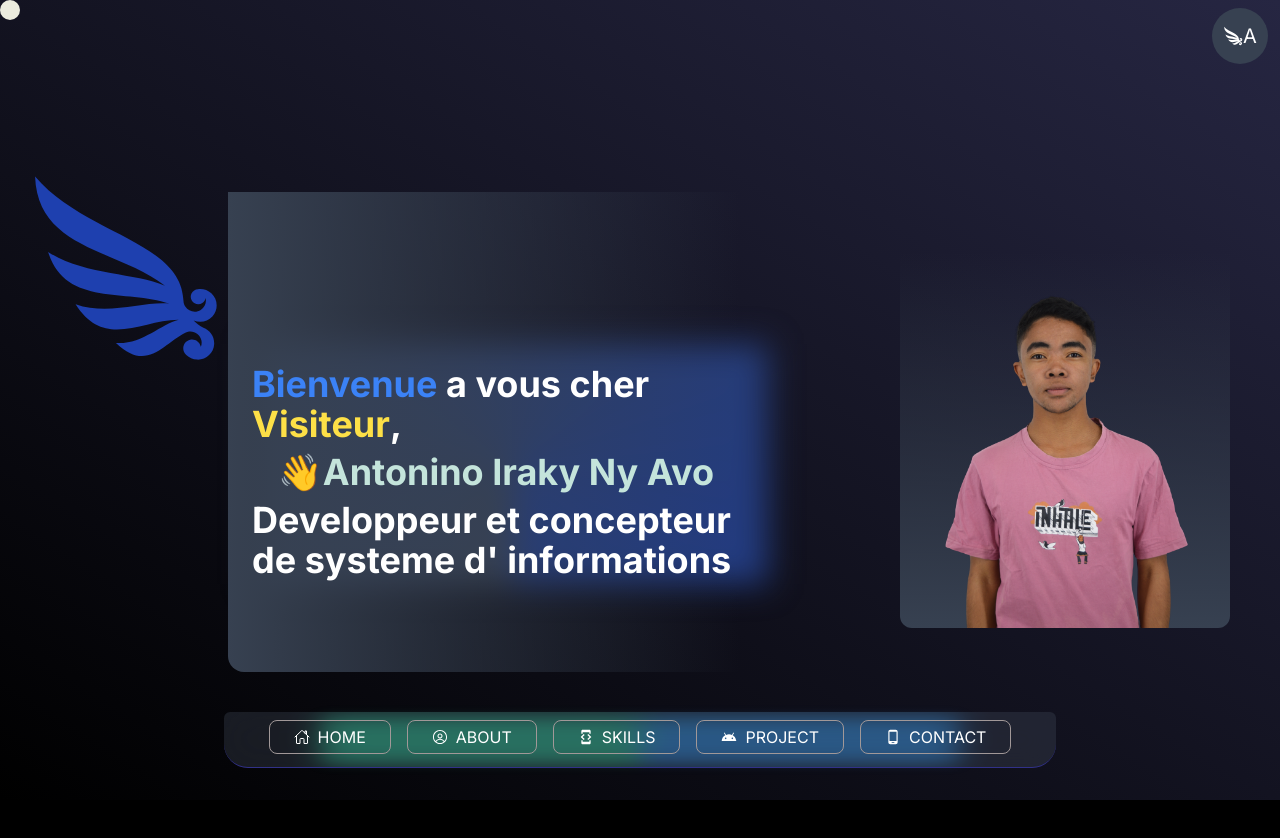
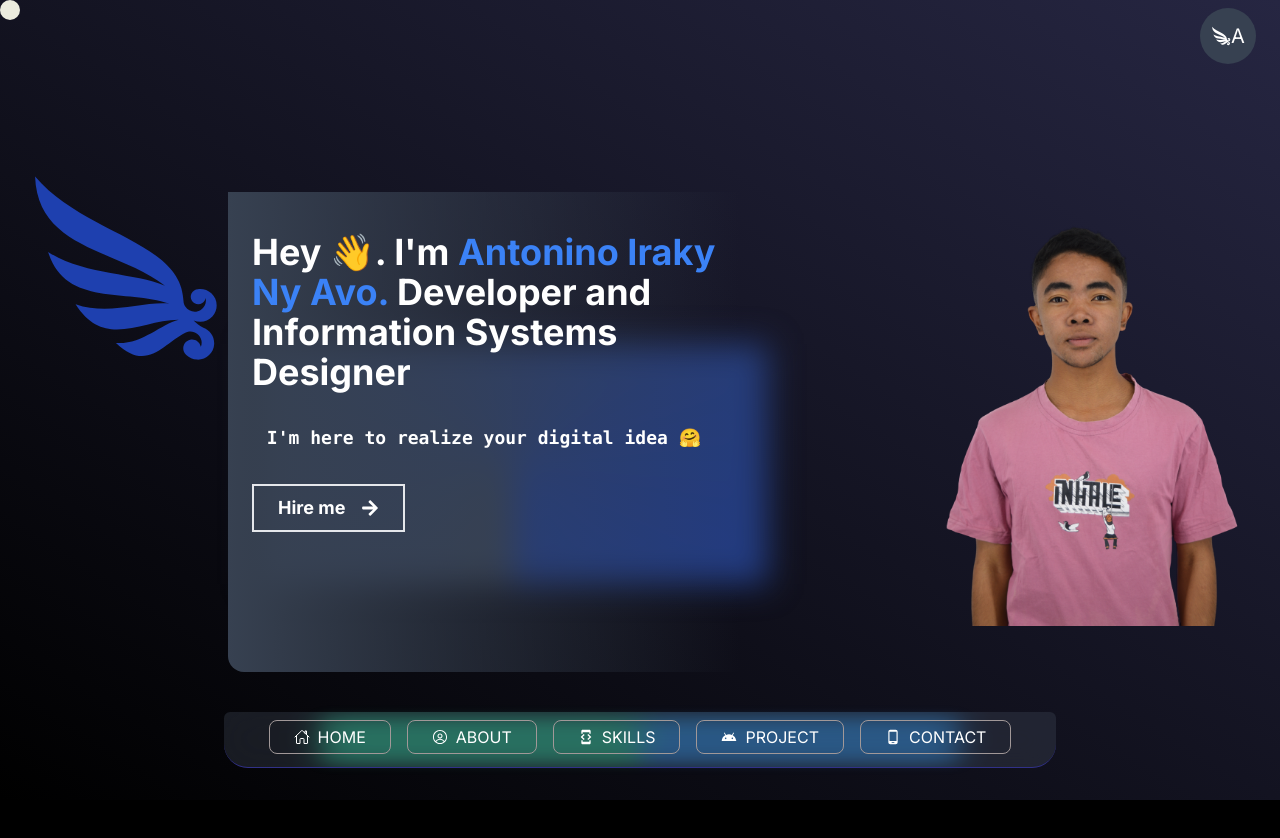
Before and after one commit to ninohantonio/portfolio, a Next.js app: page / in a window 1280 px wide. Shown: the top 838 px of the page. Built offline with nearby package versions, Linux system fonts and the light colour scheme.

Commit message:
fix header

```diff
--- a/src/components/hero.tsx
+++ b/src/components/hero.tsx
@@ -1,6 +1,7 @@
 import Image from "next/image";
+import { FaArrowRight } from "react-icons/fa";
 import {GiCurlyWing} from "react-icons/gi";
-import {IoMdHand} from "react-icons/io";
+import {IoMdArrowDropright, IoMdHand} from "react-icons/io";
 
 
 export default function HeroMain(){
@@ -10,17 +11,18 @@ export default function HeroMain(){
                 <div className={"text-blue-800 basis-[15%] text-[200px] mr-1 pt-10"}>
                     <GiCurlyWing/>
                 </div>
-                <div className="text-white flex flex-col items-center justify-center text-4xl font-bold mt-28 h-[60vh] mt-20 w-[40vw] pt-20 space-y-2 z-10 bg-gradient-to-r from-gray-700 to-transparent bg-opacity-20 pl-6 rounded-bl-2xl">
-                    <div className="">
-                        <h1 className="inline"> <span className="text-blue-500">Bienvenue</span> a vous cher</h1>
-                        <h1 className="text-yellow-300 inline"> Visiteur</h1>
-                        <span className="">,</span><br/>
-                    </div>
-                    <div>
-                        <h1 className="inline text-[#c4e4db]"><span className="text-[#3F51B5]">👋</span>Antonino Iraky Ny Avo</h1>
-                    </div>
-                    <h1 className="inline">Developpeur et concepteur de systeme d&apos; informations</h1>
-
+                <div className="text-white flex flex-col items-center justify-start text-4xl font-bold mt-28 h-[60vh] mt-20 w-[40vw] py-10 px-6 space-y-8 z-10 bg-gradient-to-r from-gray-700 to-transparent bg-opacity-20 rounded-bl-2xl">
+                   <h1>
+                       Hey 👋. I&apos;m <span className="text-blue-500">Antonino Iraky Ny Avo. </span>Developer and Information Systems Designer
+                   </h1>
+                   <p className="font-mono text-lg left-0">
+                     I&apos;m here to realize your digital idea 🤗
+                   </p>
+                   <div className="w-full flex justify-start">
+                        <div className="border-2 px-6  py-2 text-lg flex flex-row items-center space-x-4">
+                            <span>Hire me</span> <FaArrowRight/>
+                        </div>
+                   </div>
                 </div>
                 <div className="w-[40vw] h-[30vh] -z-2 bg-white bg-gradient-conic from-gray-700 to-blue-900 blur-lg center-absolute-hero">
 
@@ -29,8 +31,8 @@ export default function HeroMain(){
                     👋🏿
                 </div> */}
             </div>
-            <div className="ml-20 px-10 bg-gradient-to-t from-gray-700 to-transparent mt-20 rounded-b-xl">
-                <Image src={"/NinoPhoto.png"} alt={"antoninoPhoto"} width={250} height={250}/>
+            <div className="ml-20 px-10 from-gray-700 to-transparent rounded-b-xl">
+                <Image src={"/NinoPhoto.png"} alt={"antoninoPhoto"} width={300} height={300}/>
             </div>
         </div>
     )
--- a/src/components/logo.tsx
+++ b/src/components/logo.tsx
@@ -2,7 +2,7 @@ import { GiCurlyWing } from "react-icons/gi";
 
 export default function MainLogo(){
     return (
-        <div className="flex flex-row items-center justify-center h-14 w-14 bg-gray-700 rounded-full absolute right-3 top-2 text-xl text-white">
+        <div className="flex flex-row items-center justify-center h-14 w-14 bg-gray-700 rounded-full absolute right-6 top-2 text-xl text-white">
             <span><GiCurlyWing/></span><span>A</span>
         </div>
     )
```
